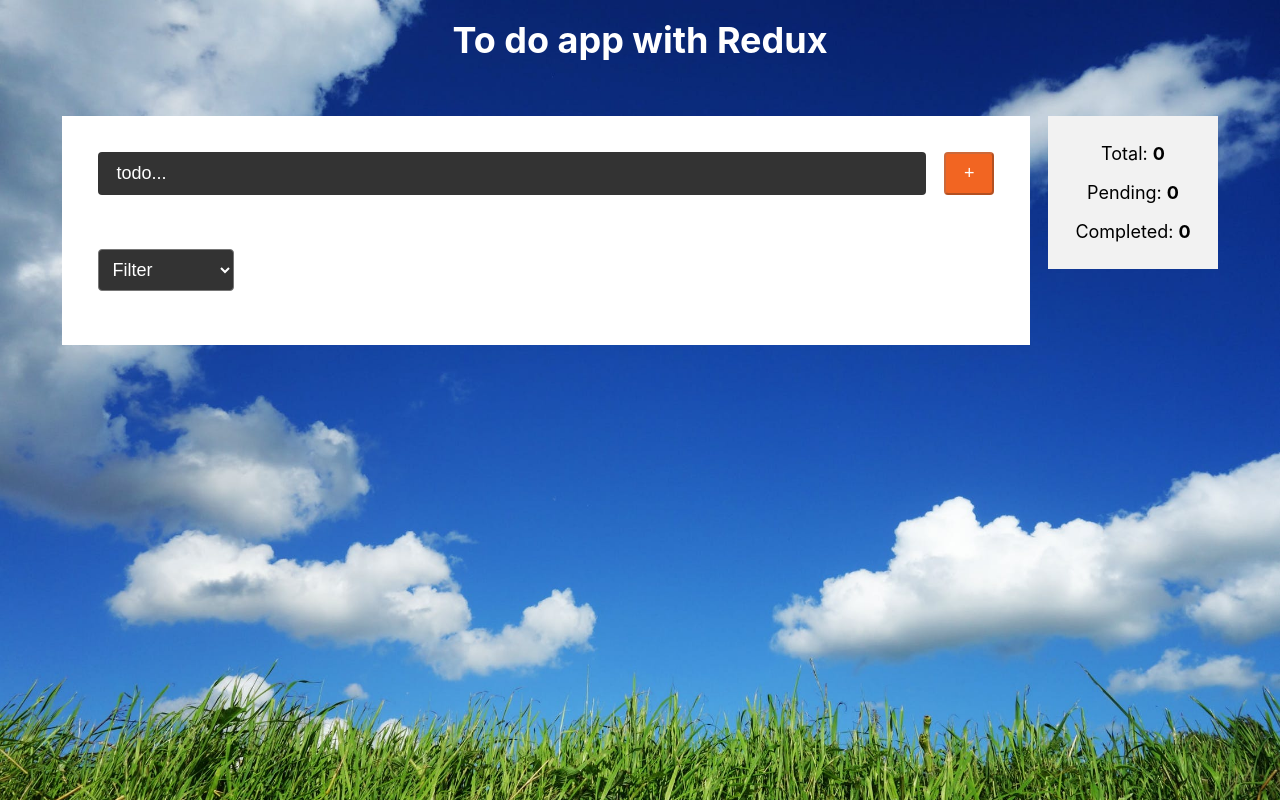
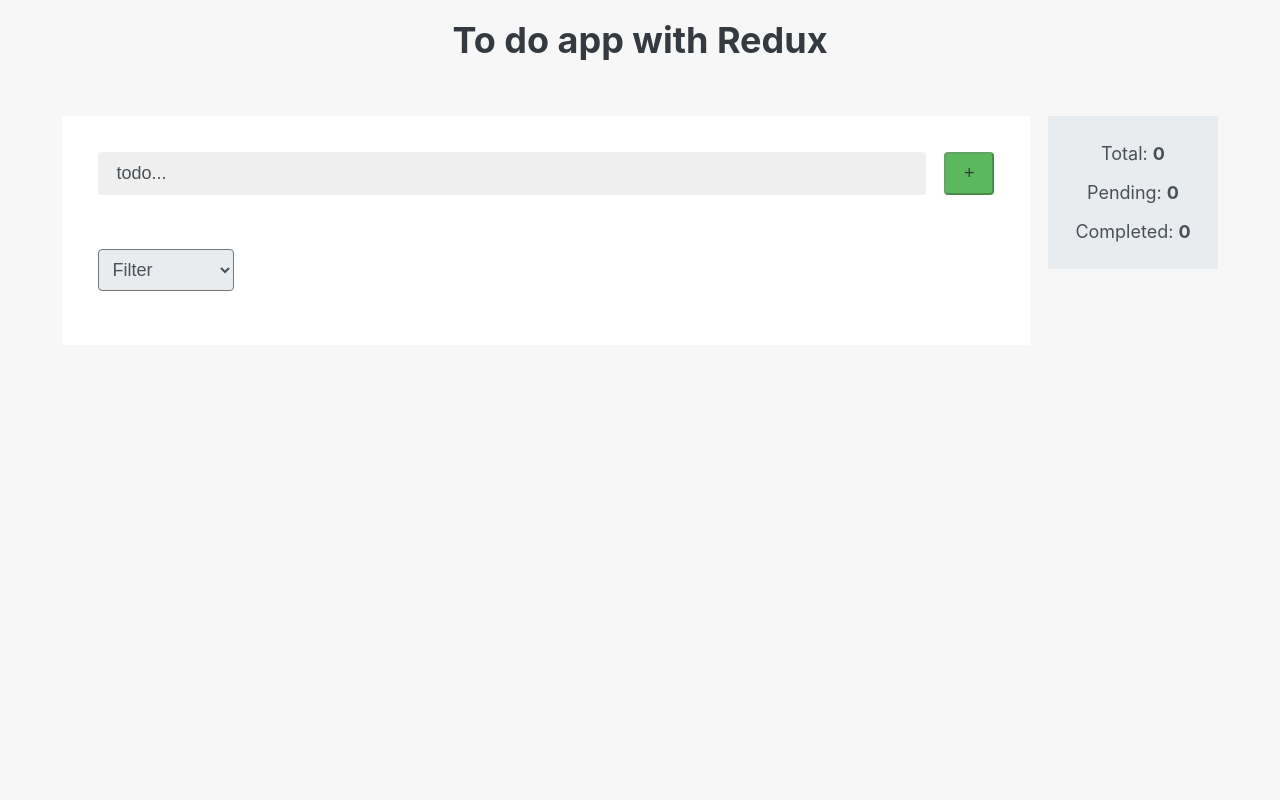
Before and after one commit to Mimmofalena/Todo-REDUX, a React (Create React App) app: page / in a window 1280 px wide. Built offline with nearby package versions, Linux system fonts and the light colour scheme.

Commit message:
minimalistic colors

```diff
--- a/src/App.css
+++ b/src/App.css
@@ -2,9 +2,10 @@
   min-height: 100vh;
   height: 100%;
   width: 100vw;
-  background-image: url("../src/assets/background-picture.jpeg");
+  background-color: var(--primary-bg);
+  /* background-image: url("../src/assets/background-picture.jpeg");
   background-repeat: no-repeat;
-  background-size: cover;
+  background-size: cover; */
 
   /* text-align: center;
   padding: 2rem; */
@@ -15,28 +16,9 @@
   padding: 1rem;
   margin-bottom: 2rem;
   text-align: center;
-  color: white;
+  color: var(--primary-text);
 }
 
 input {
   border: none;
 }
-
-.float-container {
-  background-color: blueviolet;
-  height: 200px;
-}
-
-.div1 {
-  height: 100px;
-  width: 100px;
-  /* float: right; */
-  background-color: aqua;
-}
-
-.div2 {
-  /* float: left; */
-  height: 100px;
-  width: 100px;
-  background-color: black;
-}
--- a/src/App.js
+++ b/src/App.js
@@ -5,7 +5,6 @@ function App() {
   return (
     <div className="App">
       <h1 className="title">To do app with Redux</h1>
-
       <TodoForm />
     </div>
   );
--- a/src/components/TodoForm.module.css
+++ b/src/components/TodoForm.module.css
@@ -13,7 +13,8 @@
   width: 70%;
 
   padding: 2rem;
-  background-color: var(--primary-bg);
+  background-color: #ffffff;
+  color: var(--secondary-text);
   margin-bottom: 1rem;
 }
 
@@ -26,16 +27,17 @@
 }
 
 .form input {
-  background-color: var(--primary-text);
-  color: var(--primary-bg);
+  background-color: #efefef;
+  color: #495057;
+  /* background-color: var(--primary-text); */
+  /* color: var(--primary-bg); */
 }
 
 .form ::placeholder {
-  color: var(--primary-bg);
+  color: #495057;
 }
 
 .input {
-  background-color: var(--primary-bg);
   border-radius: 4px;
   padding: 0.5rem 1rem;
   width: 100%;
@@ -44,11 +46,11 @@
   padding: 0.5rem 1rem;
   margin-left: 1rem;
   background-color: var(--tertiary-bg);
-  color: var(--primary-bg);
+  color: var(--primary-text);
   transition: background-color 0.3s ease;
 }
 .button:hover {
-  background-color: #e64a19;
+  background-color: #4cae4c;
 }
 
 .alert {
@@ -95,7 +97,7 @@
 }
 
 .buttonDelete {
-  background-color: #ff4136;
+  background-color: #d9534f;
 }
 
 .buttonReturn {
@@ -103,7 +105,7 @@
 }
 
 .buttonDelete:hover {
-  background-color: #e0362d;
+  background-color: #d43f3a;
 }
 .buttonReturn:hover {
   background-color: #cccccc;
--- a/src/components/TodoList.module.css
+++ b/src/components/TodoList.module.css
@@ -41,7 +41,6 @@
   left: 0;
   top: 50%;
   height: 1px;
-  background: #c00;
   width: 100%;
 }
 
@@ -59,13 +58,13 @@
 .select {
   cursor: pointer;
   padding: 0.5rem;
-  background-color: var(--primary-text);
-  color: var(--primary-bg);
+  background-color: var(--secondary-bg);
+  color: var(--secondary-text);
   border-radius: 4px;
   transition: background-color 0.3s ease;
 }
 .select:hover {
-  background-color: #3d3d3d;
+  background-color: #e2e2e2;
 }
 
 .summaryTodos {
@@ -90,7 +89,7 @@
   margin-right: 0.2rem;
 }
 .button_completed:hover {
-  background-color: #43a047; /* Colore di hover per il verde */
+  background-color: #49b6d6; /* Colore di hover per il verde */
 }
 
 .button_delete {
@@ -98,7 +97,7 @@
 }
 
 .button_delete:hover {
-  background-color: #d32f2f;
+  background-color: #d43f3a;
 }
 
 .alert {
--- a/src/components/TodoStatus.module.css
+++ b/src/components/TodoStatus.module.css
@@ -8,6 +8,7 @@
   height: fit-content;
   margin-left: 1rem;
   align-self: center;
+  color: var(--secondary-text);
 }
 p {
   padding: 0.5rem;
--- a/src/index.css
+++ b/src/index.css
@@ -6,13 +6,14 @@
   font-size: 18px;
 }
 :root {
-  --primary-bg: #ffffff;
-  --primary-text: #333333;
-  --secondary-bg: #f2f2f2;
-  --tertiary-bg: #f26522;
-  --quad-bg: #f7f7f7;
-  --button-complete: #4caf50;
-  --button-delete: #f44336;
+  --primary-bg: #f7f7f7;
+  --primary-text: #343a40;
+  --secondary-bg: #e9ecef;
+  --secondary-text: #495057;
+  --tertiary-bg: #5cb85c;
+  --quad-bg: #e9ecef;
+  --button-complete: #5bc0de;
+  --button-delete: #d9534f;
 }
 body {
   margin: 0;
@@ -37,3 +38,7 @@ button:hover {
 button {
   border-radius: 4px;
 }
+textarea:focus,
+input:focus {
+  outline: none;
+}
```
